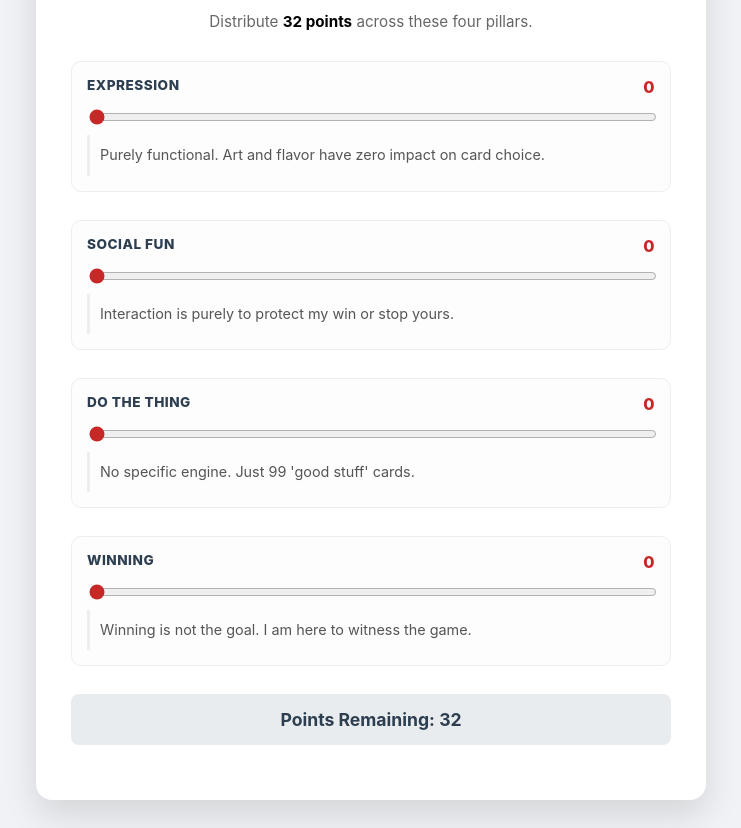
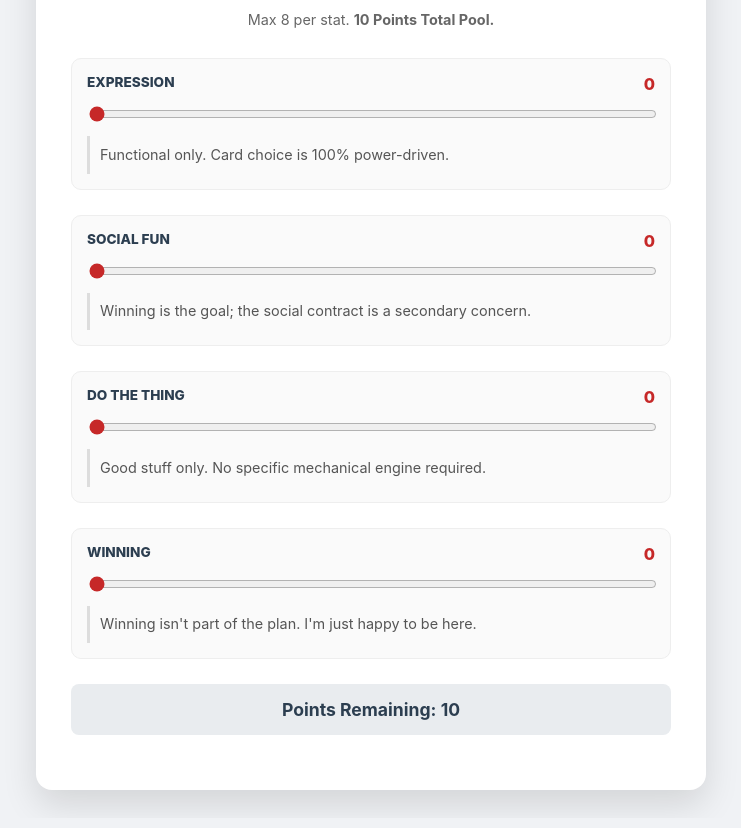
Before and after one commit to jimna-h/bracketpoints, a plain HTML site: page index.html in a window 1280 px wide. Shown: the part 105-933 px from the top of the page, without its empty margins (269-1010 px from the left). Drawn offline with Linux system fonts and the light colour scheme.

Commit message:
Update index.html

```diff
--- a/index.html
+++ b/index.html
@@ -3,47 +3,44 @@
 <head>
     <meta charset="UTF-8">
     <meta name="viewport" content="width=device-width, initial-scale=1.0">
-    <title>Commander Bracket Ranker (32pt Scale)</title>
+    <title>Commander Bracket Ranker</title>
     <style>
         :root {
             --bg: #f0f2f5;
             --card: #ffffff;
             --primary: #c62828;
-            --accent: #f9a825;
             --text: #2c3e50;
         }
-        body { font-family: 'Inter', -apple-system, sans-serif; background: var(--bg); color: var(--text); display: flex; justify-content: center; padding: 20px; }
+        body { font-family: 'Inter', sans-serif; background: var(--bg); color: var(--text); display: flex; justify-content: center; padding: 20px; }
         .container { background: var(--card); padding: 35px; border-radius: 16px; box-shadow: 0 15px 35px rgba(0,0,0,0.12); width: 100%; max-width: 600px; }
-        h1 { text-align: center; color: var(--primary); margin: 0 0 5px 0; letter-spacing: -1px; }
-        p.subtitle { text-align: center; font-size: 0.95em; color: #666; margin-bottom: 30px; }
+        h1 { text-align: center; color: var(--primary); margin: 0; letter-spacing: -1px; }
+        p.subtitle { text-align: center; font-size: 0.9em; color: #666; margin-bottom: 30px; }
 
-        .stat-row { margin-bottom: 28px; background: #fdfdfd; border: 1px solid #eee; padding: 15px; border-radius: 10px; }
-        .label-group { display: flex; justify-content: space-between; margin-bottom: 10px; font-weight: 800; text-transform: uppercase; font-size: 0.85em; letter-spacing: 0.5px; }
+        .stat-row { margin-bottom: 25px; background: #fafafa; border: 1px solid #eee; padding: 15px; border-radius: 10px; }
+        .label-group { display: flex; justify-content: space-between; margin-bottom: 10px; font-weight: 800; font-size: 0.85em; text-transform: uppercase; }
         .val-display { color: var(--primary); font-size: 1.2em; }
 
-        input[type=range] { width: 100%; cursor: pointer; accent-color: var(--primary); margin-bottom: 10px; }
+        input[type=range] { width: 100%; cursor: pointer; accent-color: var(--primary); }
 
-        .flavor-text { font-size: 0.9em; color: #555; line-height: 1.4; border-left: 3px solid #eee; padding-left: 10px; min-height: 2.8em; display: flex; align-items: center; }
+        .flavor-text { font-size: 0.9em; color: #555; line-height: 1.3; margin-top: 10px; min-height: 2.6em; border-left: 3px solid #ddd; padding-left: 10px; display: flex; align-items: center; }
 
-        .points-remaining { text-align: center; font-size: 1.1em; font-weight: bold; margin: 20px 0; padding: 15px; border-radius: 8px; background: #e9ecef; transition: all 0.3s ease; }
+        .points-remaining { text-align: center; font-size: 1.1em; font-weight: bold; margin: 20px 0; padding: 15px; border-radius: 8px; background: #e9ecef; }
         .points-remaining.error { color: #fff; background: #d32f2f; }
-        .points-remaining.success { color: #fff; background: #2e7d32; border-color: #1b5e20; }
+        .points-remaining.success { color: #fff; background: #2e7d32; }
 
-        #result-area { margin-top: 30px; display: none; border-top: 3px double #eee; padding-top: 25px; animation: fadeIn 0.5s ease-in; }
-        @keyframes fadeIn { from { opacity: 0; transform: translateY(10px); } to { opacity: 1; transform: translateY(0); } }
+        #result-area { margin-top: 30px; display: none; border-top: 3px double #eee; padding-top: 25px; animation: fadeIn 0.4s ease; }
+        @keyframes fadeIn { from { opacity: 0; } to { opacity: 1; } }
 
-        .bracket-badge { display: inline-block; padding: 10px 20px; border-radius: 30px; color: white; font-weight: 900; font-size: 1.3em; margin-bottom: 15px; text-transform: uppercase; box-shadow: 0 4px 10px rgba(0,0,0,0.1); }
-
+        .bracket-badge { display: inline-block; padding: 10px 20px; border-radius: 30px; color: white; font-weight: 900; font-size: 1.3em; margin-bottom: 15px; }
         .b1 { background: #78909c; } .b2 { background: #66bb6a; } .b3 { background: #42a5f5; } .b4 { background: #7e57c2; } .b5 { background: #ef5350; }
-        .desc { font-size: 1em; line-height: 1.5; color: #444; text-align: left; background: #f8f9fa; padding: 15px; border-radius: 8px; }
-        strong { color: #000; }
+        .desc { font-size: 0.95em; line-height: 1.5; color: #444; background: #f8f9fa; padding: 15px; border-radius: 8px; text-align: left; }
     </style>
 </head>
 <body>
 
 <div class="container">
     <h1>Commander Ranker</h1>
-    <p class="subtitle">Distribute <strong>32 points</strong> across these four pillars.</p>
+    <p class="subtitle">Max 8 per stat. <strong>10 Points Total Pool.</strong></p>
 
     <div id="inputs">
         <div class="stat-row">
@@ -68,7 +65,7 @@
         </div>
     </div>
 
-    <div id="points-bar" class="points-remaining">Points Remaining: 32</div>
+    <div id="points-bar" class="points-remaining">Points Remaining: 10</div>
 
     <div id="result-area">
         <div id="bracket-label" class="bracket-badge"></div>
@@ -79,57 +76,57 @@
 <script>
     const flavor = {
         expression: [
-            "Purely functional. Art and flavor have zero impact on card choice.",
-            "I have a few favorites, but power always comes first.",
-            "I’ll pick the 'cool' printing of a staple, but won't change the list.",
-            "I'll choose a similar effect over a better card because of the art.",
-            "Theme-driven: The deck is built around a clear visual or lore concept.",
-            "Strong commitment: I won't play certain 'best' cards if they ruin the vibe.",
-            "Substantial flavor: Card names and flavor text are as important as the mechanics.",
-            "Extreme dedication: Every basic land and token is curated to the theme.",
-            "Full Vibe: This is my 'Guys Sitting in Chairs' deck! Perfection over power."
+            "Functional only. Card choice is 100% power-driven.",
+            "I have a favorite basic land, but that's about it.",
+            "I'll choose a specific printing if it looks cool.",
+            "I'll choose a similar effect over a better card for the art.",
+            "Theme-driven: The deck has a clear visual or lore soul.",
+            "I've cut 'best in slot' cards because they didn't fit the vibe.",
+            "The deck tells a story. Efficiency is secondary to the narrative.",
+            "Every card, token, and land is curated to a strict aesthetic.",
+            "Full Vibe: This is my 'Guys Sitting in Chairs' deck! Victory is irrelevant."
         ],
         social: [
-            "Interaction is purely to protect my win or stop yours.",
-            "I play efficient, cold-blooded interaction (Free spells, silence).",
-            "I include some 'fair' interaction to keep the board from stalling.",
-            "I enjoy making deals and playing 'politics' during the game.",
-            "I avoid 'unfun' mechanics like MLD or hard locks to keep things social.",
-            "I run cards that give opponents choices or create mini-games.",
-            "I'm happy to lose as long as the table had a memorable game.",
-            "I prioritize the table's enjoyment over my own narrow path to victory.",
+            "Winning is the goal; the social contract is a secondary concern.",
+            "I use efficient interaction to stop others from winning.",
+            "I'll make deals, but only if they directly lead to my victory.",
+            "I enjoy the political 'table talk' and making temporary allies.",
+            "I avoid 'unfun' mechanics (MLD/Stax) to keep the vibe positive.",
+            "I play cards that create interesting choices for the whole table.",
+            "I want everyone to 'do their thing' even if it means I might lose.",
+            "The social experience is more important than the game state.",
             "Pure Social: I am essentially a 100-card dungeon master for the table."
         ],
         engine: [
-            "No specific engine. Just 99 'good stuff' cards.",
-            "Standard tribal/archetype synergies (e.g. 'I play elves').",
-            "The deck has a clear mechanical loop it wants to establish.",
-            "I spend several turns carefully assembling a value engine.",
-            "The deck is built around a specific, unique commander ability.",
-            "If the engine is left alone for 2 turns, I will likely run away with value.",
-            "The deck is a Rube Goldberg machine of interconnected triggered abilities.",
-            "I'll keep the engine running even if it doesn't lead directly to a win.",
-            "The 'Thing' is the goal. I'll spend 20 minutes on a turn just to draw my deck."
+            "Good stuff only. No specific mechanical engine required.",
+            "Light tribal or archetype synergy.",
+            "A clear mechanical goal exists (e.g., 'I want to sacrifice creatures').",
+            "I spend the early game setting up a steady value engine.",
+            "The deck revolves entirely around the Commander's unique trigger.",
+            "If left alone, my engine will generate overwhelming resources.",
+            "A Rube Goldberg machine. Complex, interconnected triggers.",
+            "I'll keep the engine running just to see how much value I can get.",
+            "The 'Thing' is the goal. I'll take a 20-min turn just to draw cards."
         ],
         winning: [
-            "Winning is not the goal. I am here to witness the game.",
-            "I might win by accident if the game lasts 15 turns.",
-            "I use standard combat and high-MV spells to close out the game.",
-            "I run a few tutors and a clear 'finisher' card (Craterhoof, etc).",
-            "Speed is a factor. I aim to threaten a win by turns 7-8.",
-            "Consistent and fast. I use 2-card combos and efficient tutors.",
+            "Winning isn't part of the plan. I'm just happy to be here.",
+            "I might win via accidental combat damage in turn 15+.",
+            "Standard win-cons. Big creatures or high-mana spells.",
+            "I have a few tutors and a reliable 'finisher' card.",
+            "Speed is a factor. I can threaten a win around turn 7-9.",
+            "Lethal & Consistent. I run 2-card combos and fast tutors.",
             "Optimized: High-power staples and fast mana are included.",
-            "cEDH Leanings: My deck is built to win or lock the game by turn 3-4.",
-            "Victory over all: This is a top-tier meta list. Efficiency is absolute."
+            "cEDH Prep: Built to win or lock the board by turn 3-4.",
+            "Absolute Efficiency: A top-tier meta list. Victory at all costs."
         ]
     };
 
     const brackets = [
-        { name: "Bracket 1: Exhibition", class: "b1", desc: "<strong>Players Expect:</strong> Decks to prioritize theme over power. Games to last 9+ turns. <strong>Restricted:</strong> No 2-card combos or mass land denial." },
-        { name: "Bracket 2: Core", class: "b2", desc: "<strong>Players Expect:</strong> Mechanically focused but creative. Low pressure, proactive play. Games to last 8+ turns. <strong>Restricted:</strong> No 2-card combos or lockouts." },
-        { name: "Bracket 3: Upgraded", class: "b3", desc: "<strong>Players Expect:</strong> Strong synergy and high card quality. Many proactive and reactive plays. Games to last 6+ turns. <strong>Restricted:</strong> No 2-card combos before turn 6." },
-        { name: "Bracket 4: Optimized", class: "b4", desc: "<strong>Players Expect:</strong> Lethal, consistent, and fast. Explosive threats and efficient disruption. Games to last 4+ turns. <strong>Restricted:</strong> None." },
-        { name: "Bracket 5: cEDH", class: "b5", desc: "<strong>Players Expect:</strong> Meticulously designed for the cEDH metagame. Razor-thin margins for error. Games can end on any turn. <strong>Restricted:</strong> None." }
+        { name: "Bracket 1: Exhibition", class: "b1", desc: "Prioritizes theme/expression. Substandard win-cons. Expect 9+ turns." },
+        { name: "Bracket 2: Core", class: "b2", desc: "Mechanically focused but creative. Low pressure. Expect 8+ turns." },
+        { name: "Bracket 3: Upgraded", class: "b3", desc: "Strong synergy and quality. Proactive and reactive. Expect 6+ turns." },
+        { name: "Bracket 4: Optimized", class: "b4", desc: "Lethal, fast, and consistent. Explosive threats. Expect 4+ turns." },
+        { name: "Bracket 5: cEDH", class: "b5", desc: "Meticulously designed for the cEDH metagame. Victory over all else." }
     ];
 
     function update() {
@@ -149,48 +146,41 @@
         document.getElementById('f4').innerText = flavor.winning[v4];
 
         const total = v1 + v2 + v3 + v4;
-        const remaining = 32 - total;
+        const remaining = 10 - total;
         const bar = document.getElementById('points-bar');
-        const resultArea = document.getElementById('result-area');
+        const resArea = document.getElementById('result-area');
 
         if (remaining < 0) {
             bar.className = 'points-remaining error';
-            bar.innerText = `Over Limit by ${Math.abs(remaining)}! (Total: ${total})`;
-            resultArea.style.display = 'none';
+            bar.innerText = `Over Limit by ${Math.abs(remaining)}!`;
+            resArea.style.display = 'none';
         } else if (remaining > 0) {
             bar.className = 'points-remaining';
             bar.innerText = `Points Remaining: ${remaining}`;
-            resultArea.style.display = 'none';
+            resArea.style.display = 'none';
         } else {
             bar.className = 'points-remaining success';
-            bar.innerText = `Points Balanced! (32/32)`;
+            bar.innerText = `Points Balanced!`;
             calculateBracket(v1, v2, v3, v4);
         }
     }
 
     function calculateBracket(exp, soc, eng, win) {
-        let index = 1; // Default to Core
+        let index = 1;
 
-        // Threshold-based Logic for 8pt scale
-        if (win >= 7) {
-            index = 4; // cEDH
-        } else if (win >= 5 || (win >= 4 && eng >= 6)) {
-            index = 3; // Optimized
-        } else if (win >= 3 || eng >= 4) {
-            index = 2; // Upgraded
-        } else if (exp >= 6 || soc >= 6) {
-            index = 0; // Exhibition
-        } else {
-            index = 1; // Core
-        }
+        // Logical mapping for 10-point pool
+        if (win >= 7) index = 4; // cEDH
+        else if (win >= 5 || (win >= 4 && eng >= 4)) index = 3; // Optimized
+        else if (win >= 3 || eng >= 5) index = 2; // Upgraded
+        else if (exp >= 5 || soc >= 5) index = 0; // Exhibition
+        else index = 1; // Core
 
         const bracket = brackets[index];
-        const res = document.getElementById('result-area');
-        res.style.display = 'block';
+        resArea.style.display = 'block';
         const label = document.getElementById('bracket-label');
         label.innerText = bracket.name;
         label.className = 'bracket-badge ' + bracket.class;
-        document.getElementById('bracket-desc').innerHTML = bracket.desc;
+        document.getElementById('bracket-desc').innerText = bracket.desc;
     }
 
     update();
```
